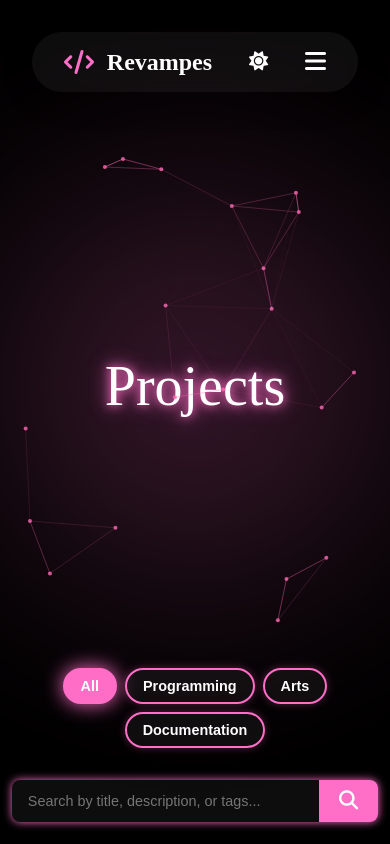
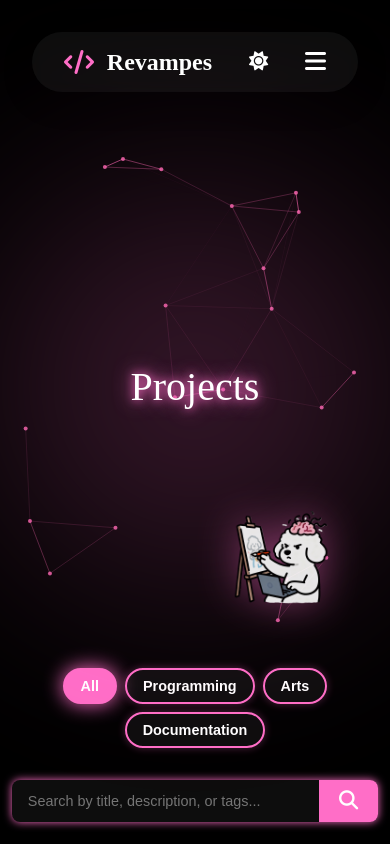
Before and after one commit to Revampes/RevampesWeb, a plain HTML site: page project.html in a window 390 px wide. Shown: the top 844 px of the page. Drawn offline with Linux system fonts and the light colour scheme; no server answers.

Commit message:
add doggie pic for projects page

```diff
--- a/assets/css/loader.css
+++ b/assets/css/loader.css
@@ -82,14 +82,17 @@ body {
 
 .loader span:nth-child(1) {
     border-radius: 38% 62% 64% 36% / 43% 35% 65% 57%;
+    border-color: #ffd000;
 }
 
 .loader span:nth-child(2) {
     animation-direction: reverse;
     border-radius: 41% 59% 40% 60% / 65% 66% 34% 35%;
+    border-color: #ff00bf;
 }
 
 .loader span:nth-child(3) {
     animation-duration: 3s;
     border-radius: 73% 27% 56% 44% / 57% 74% 26% 43%;
+    border-color: #ff0000;
 }
--- a/assets/css/project.css
+++ b/assets/css/project.css
@@ -429,6 +429,25 @@
     color: #fff !important;
     text-shadow: 0 0 10px var(--neon-color), 0 0 20px var(--neon-color);
     font-size: 3.5rem;
+    z-index: 2;
+}
+
+.project-doggie-image {
+    position: absolute;
+    right: 10px;
+    bottom: -40px;
+    width: 400px;
+    height: auto;
+    z-index: 2;
+    opacity: 0.9;
+    transition: transform 0.3s ease, opacity 0.3s ease;
+    filter: drop-shadow(0 0 20px rgba(255, 110, 199, 0.5));
+}
+
+.project-doggie-image:hover {
+    transform: scale(1.05);
+    opacity: 1;
+    filter: drop-shadow(0 0 30px rgba(255, 110, 199, 0.8));
 }
 
 .neon-effect {
@@ -496,6 +515,16 @@
         height: 35px;
         font-size: 1.2rem;
     }
+
+    .project-doggie-image {
+        width: 120px;
+        right: 20px;
+        bottom: 20px;
+    }
+
+    .project-header-title {
+        font-size: 2.5rem;
+    }
 }
 
 /* Staggered fade-in animation from top-left to bottom-right */
--- a/assets/javascript/about.js
+++ b/assets/javascript/about.js
@@ -27,7 +27,7 @@ const skillsData = {
     "Games": [
         { name: "2048", level: 2 },
         { name: "Sudoku", level: 2 },
-        { name: "Go", level: 1 }
+        { name: "Go", level: 0 }
     ]
 };
 
--- a/project.html
+++ b/project.html
@@ -71,6 +71,7 @@
                 <canvas id="projectParticleCanvas" class="particle-bg"></canvas>
                 <div class="neon-effect"></div>
                 <div class="project-header-title">Projects</div>
+                <img src="assets/images/DoggiePic2.png" alt="Doggie" class="project-doggie-image">
             </div>
         </div>
 
```
Also changed, not shown: index.html (+3 -2 lines), assets/images/DoggiePic2.png (added).
